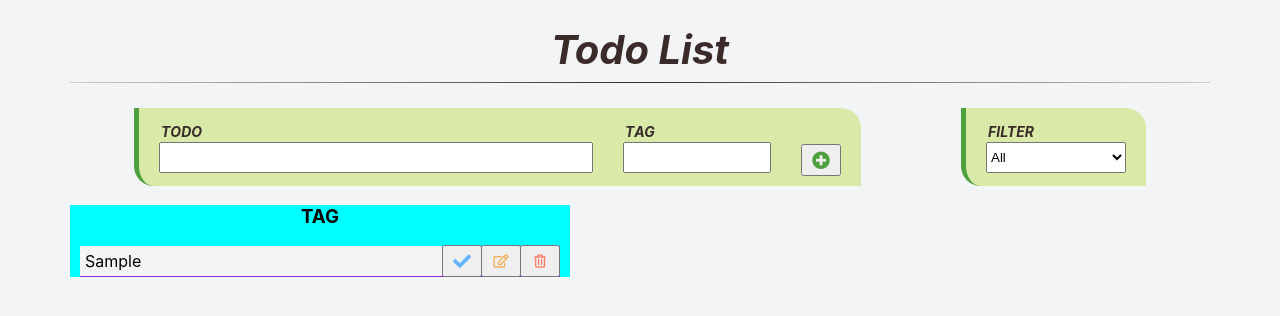
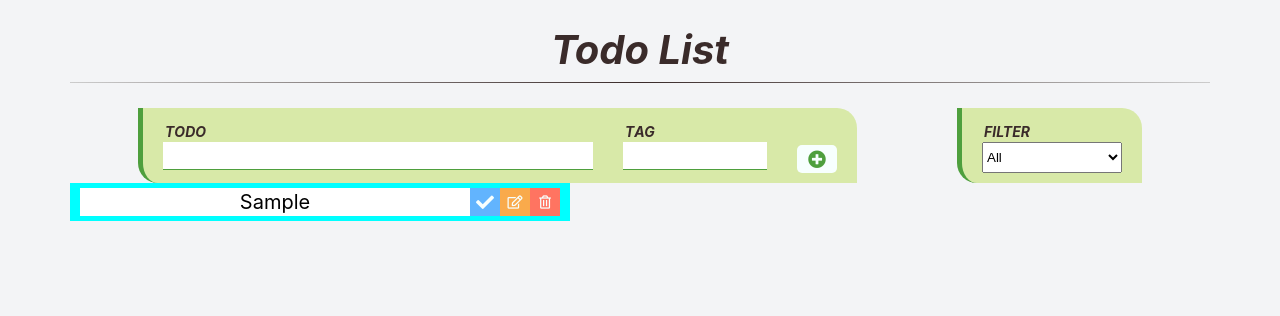
Before and after one commit to mahadi137/React-Todo, a React (Create React App) app: page / in a window 1280 px wide. Both pictures are taken after typing "Sample", "Sample" into the empty fields and a click on the button 821 px from the left and 160 px from the top of the page. Shown: the top 316 px of the page. Built offline with nearby package versions, Linux system fonts and the light colour scheme.

Commit message:
updated todoitem.css and todolist, todoitem classes

```diff
--- a/src/components/TodoInput.css
+++ b/src/components/TodoInput.css
@@ -18,13 +18,15 @@
   width: 426px;
 }
 
+.tag-input {
+  width: 140px;
+}
+
 .todo-input,
 .tag-input {
   height: 25px;
-}
-
-.tag-input {
-  width: 140px;
+  border: none;
+  border-bottom: 1px solid #4e9f3d;
 }
 
 .div-tag,
@@ -33,17 +35,20 @@
 }
 
 .submit-button {
-  /*
-  height: 35px;
-  margin-top: 22px;
-  background-color: #b2d198;
-  */
   width: 40px;
-  height: 32px;
-  margin-top: 26px;
+  height: 28px;
+  margin-top: 27px;
   color: #4e9f3d;
+  background: #f7fffe;
+  cursor: pointer;
+  border: none;
+  border-radius: 5px;
 }
 
+.submit-button:hover {
+  color: #f7fffe;
+  background: #4e9f3d;
+}
 .fas {
   font-size: 18px;
 }
--- a/src/components/TodoItem.css
+++ b/src/components/TodoItem.css
@@ -1,54 +1,43 @@
-.div-todo-li {
+.todo {
   width: 480px;
-  background-color: blueviolet;
-  margin: 0 auto;
+  margin: 5px;
+  background: white;
+  font-size: 20px;
+  color: black;
+  display: flex;
+  justify-content: space-between;
+  align-items: center;
 }
 
-li p {
-  width: 352px;
-  /* height: auto; */
-  height: -moz-fit-content;
-  /* height: fit-content; */
-  /* border: 1px solid black; */
-  margin-bottom: -31px;
-  background-color: #f3f4f6;
-  text-align: left;
-  padding: 5px;
+.todo-item {
+  padding: 0 5px;
+  /*width: 80%;*/
+  white-space: nowrap;
+  width: 50px;
+  overflow: hidden;
+  text-overflow: ellipsis;
+}
+.button-check,
+.button-edit,
+.button-trash {
+  width: 30px;
+  height: 28px;
+  cursor: pointer;
+  border: none;
+  color: #f7fffe;
 }
 
-.li-button {
-  display: inline-flex;
-  margin-left: 363px;
+.button-check {
+  background: #62b4fe;
+}
+.button-edit {
+  background: #f9aa4b;
 }
 
-.submit-button {
-  /*
-    height: 35px;
-    margin-top: 22px;
-    background-color: #b2d198;
-    */
-  width: 40px;
-  height: 32px;
+.button-trash {
+  background: #ff7461;
 }
 
-.check {
-  color: #62b4fe;
+.todo li {
+  flex: 1;
 }
-
-.edit {
-  color: #f9aa4b;
-}
-
-.trash {
-  color: #ff7461;
-}
-.check,
-.edit,
-.trash {
-  margin: 0;
-  margin-left: -1px;
-}
-
-.fas {
-  font-size: 18px;
-}
--- a/src/components/TodoItem.jsx
+++ b/src/components/TodoItem.jsx
@@ -5,21 +5,17 @@ import "../components/TodoItem.css";
 
 const TodoItem = (props) => {
   return (
-    <div className="div-todo-li">
-      <li>
-        <p>{props.text}</p>
-        <div className="li-button">
-          <button className="submit-button check" type="submit">
+    <div className="todo">
+      <li className="todo-item">{props.text}</li>
+      <button className="button-check" type="submit">
         <i class="fas fa-check"></i>
       </button>
-          <button className="submit-button edit" type="submit">
+      <button className="button-edit" type="submit">
         <i class="far fa-edit"></i>
       </button>
-          <button className="submit-button trash" type="submit">
+      <button className="button-trash" type="submit">
         <i class="far fa-trash-alt"></i>
       </button>
-        </div>
-      </li>
     </div>
   );
 };
--- a/src/components/TodoList.css
+++ b/src/components/TodoList.css
@@ -1,10 +1,13 @@
-.div-todo-ul {
+.todo-container {
   background-color: aqua;
   width: 500px;
+  display: flex;
+  justify-content: center;
+  align-items: center;
 }
 
-.todo-ul {
-  list-style-type: none;
+.todo-list {
   margin: 0;
   padding: 0;
+  list-style: none;
 }
--- a/src/components/TodoList.jsx
+++ b/src/components/TodoList.jsx
@@ -8,9 +8,8 @@ import TodoItem from "../components/TodoItem";
 
 const TodoList = (props) => {
   return (
-    <div className="div-todo-ul">
-      <h3>TAG</h3>
-      <ul className="todo-ul">
+    <div className="todo-container">
+      <ul className="todo-list">
         {props.TodoItemsArray.map((eachTodo) => (
           <TodoItem key={eachTodo.id} text={eachTodo.text} tag={eachTodo.tag} />
         ))}
```
Lines whose indentation alone changed are shown as unchanged.
